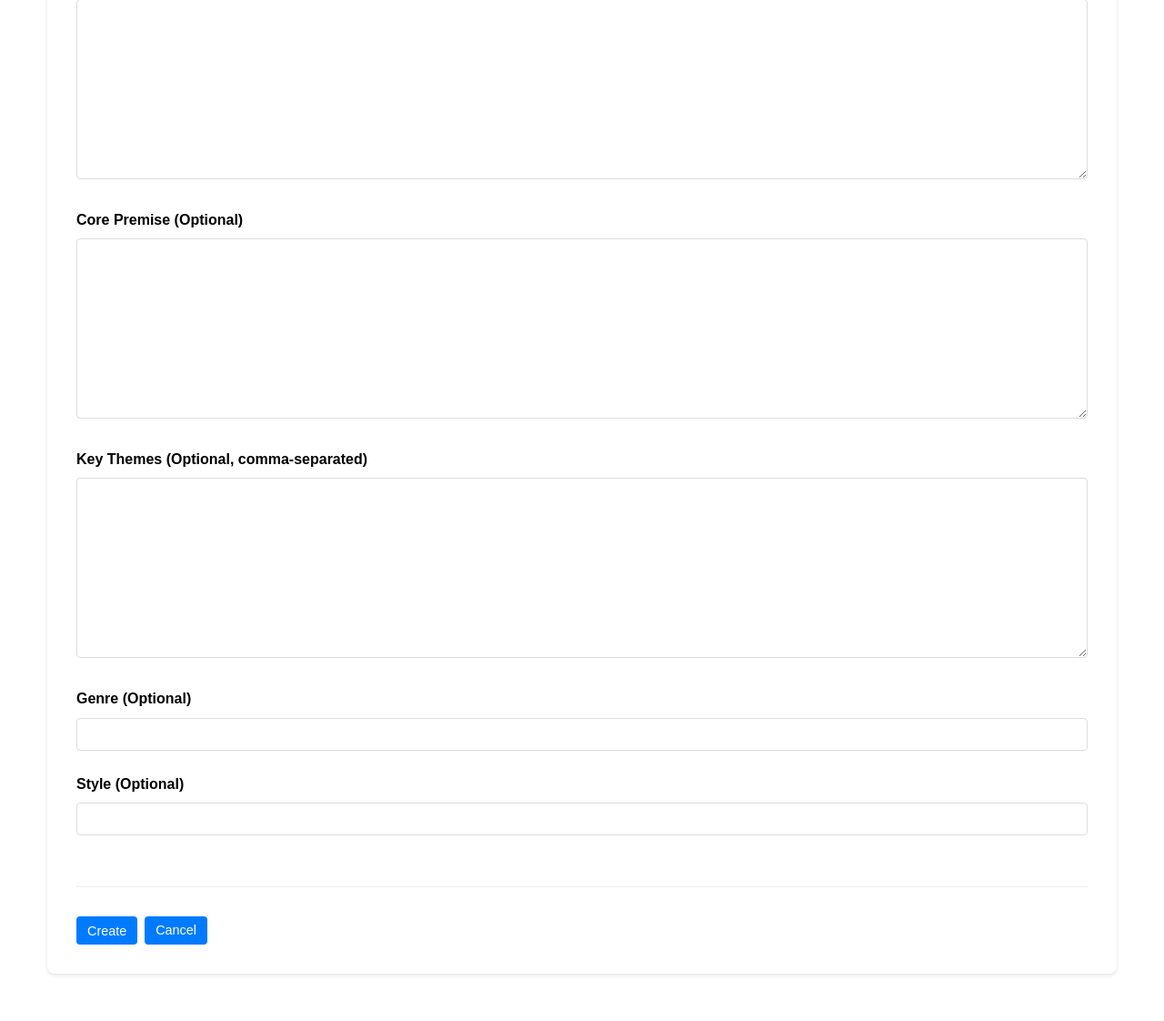
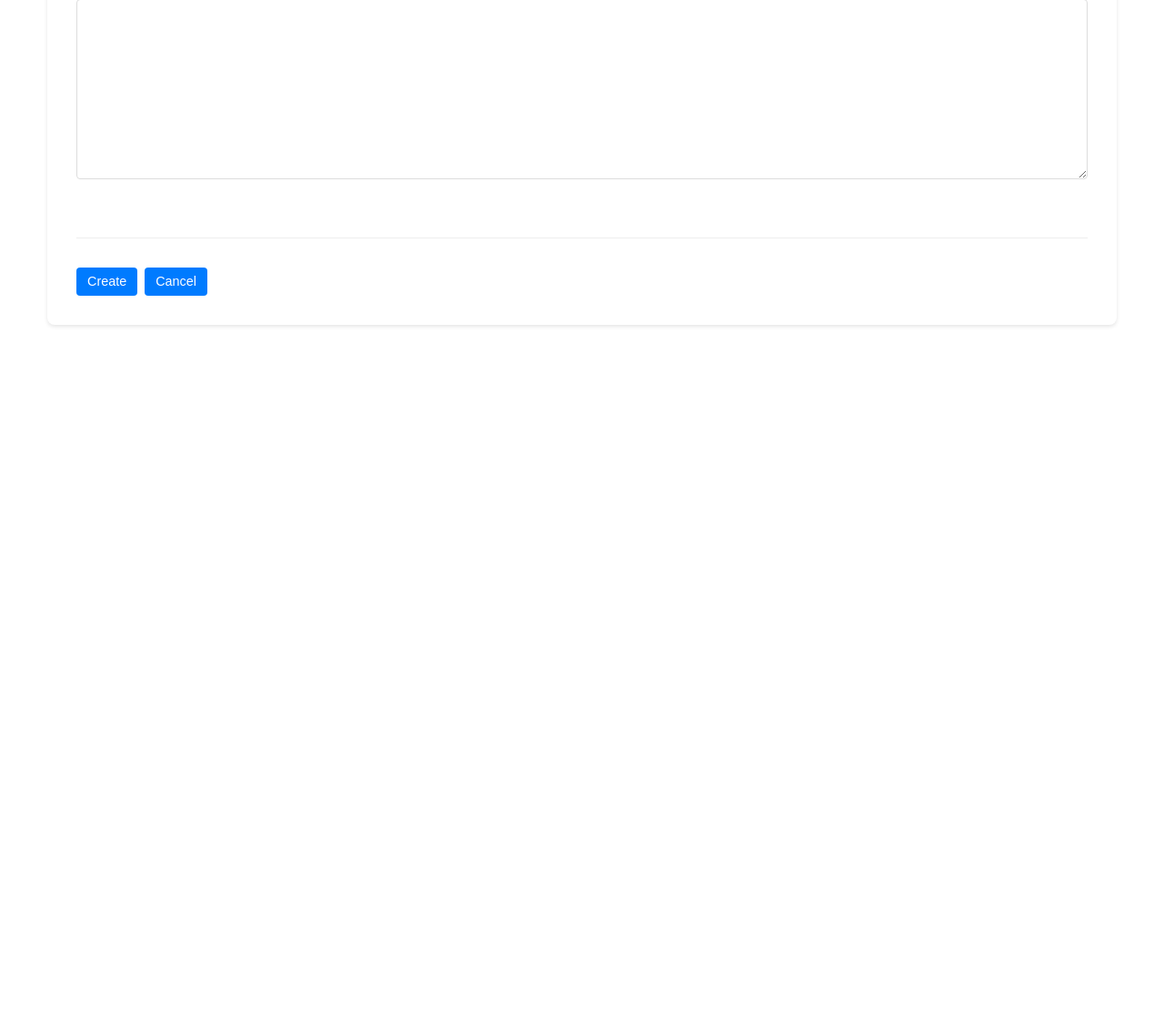
Before and after one commit to SudoMichel/writing, a Django app: page /projects/create/ in a window 1280 px wide. Shown: the part 361-1483 px from the top of the page at 91% size. After the commit the page ends 720 px from the top, so only its background shows below. Run offline with Django 5.2, Linux system fonts and the light colour scheme; the visitor is signed in with stand-in values (Sample User, id 1).

Commit message:
Refactor Project model and related forms/templates to simplify structure
- Removed optional fields for core premise, key themes, genre, and style from the Project model, streamlining project data management.
- Updated ProjectAdmin to reflect the changes in list display, filtering, and search fields.
- Modified ProjectForm to include only name and description fields for user input.
- Adjusted project form template to eliminate references to removed fields, enhancing user experience.

```diff
--- a/core/forms.py
+++ b/core/forms.py
@@ -4,7 +4,7 @@ from .models import Project, Character, Place, Organization, Chapter, PlotPoint,
 class ProjectForm(forms.ModelForm):
     class Meta:
         model = Project
-        fields = ['name', 'description', 'core_premise', 'key_themes', 'genre', 'style']
+        fields = ['name', 'description']
 
 class CharacterForm(forms.ModelForm):
     class Meta:
--- a/core/models.py
+++ b/core/models.py
@@ -11,10 +11,6 @@ class TimeStampedModel(models.Model):
 class Project(TimeStampedModel):
     name = models.CharField(max_length=200)
     description = models.TextField()
-    core_premise = models.TextField(blank=True, null=True)
-    key_themes = models.TextField(blank=True, null=True, help_text="Enter key themes, separated by commas")
-    genre = models.CharField(max_length=100, blank=True, null=True)
-    style = models.CharField(max_length=200, blank=True, null=True)
     user = models.ForeignKey(User, on_delete=models.CASCADE, related_name='projects')
 
     def __str__(self):
--- a/core/templates/core/project_form.html
+++ b/core/templates/core/project_form.html
@@ -17,27 +17,6 @@
             <div class="project-description">
                 {{ project.description|linebreaks }}
             </div>
-            {% if project.core_premise %}
-            <div class="project-core-premise">
-                <strong>Core Premise:</strong> {{ project.core_premise|linebreaks }}
-            </div>
-            {% endif %}
-            {% if project.key_themes %}
-            <div class="project-key-themes">
-                <strong>Key Themes:</strong> {{ project.key_themes|linebreaks }}
-            </div>
-            {% endif %}
-            {% if project.genre %}
-            <div class="project-genre">
-                <strong>Genre:</strong> {{ project.genre }}
-            </div>
-            {% endif %}
-            {% if project.style %}
-            <div class="project-style">
-                <strong>Style:</strong> {{ project.style }}
-            </div>
-            {% endif %}
-
             {% if custom_attributes %}
                 {% for attr in custom_attributes %}
                     {% with val=custom_attribute_values|get_item:attr.id %}
@@ -65,22 +44,6 @@
             <div class="form-group">
                 <label for="{{ form.description.id_for_label }}">Description</label>
                 {{ form.description }}
-            </div>
-            <div class="form-group">
-                <label for="{{ form.core_premise.id_for_label }}">Core Premise (Optional)</label>
-                {{ form.core_premise }}
-            </div>
-            <div class="form-group">
-                <label for="{{ form.key_themes.id_for_label }}">Key Themes (Optional, comma-separated)</label>
-                {{ form.key_themes }}
-            </div>
-            <div class="form-group">
-                <label for="{{ form.genre.id_for_label }}">Genre (Optional)</label>
-                {{ form.genre }}
-            </div>
-            <div class="form-group">
-                <label for="{{ form.style.id_for_label }}">Style (Optional)</label>
-                {{ form.style }}
             </div>
 
             {% if custom_attributes %}
```
Also changed, not shown: core/admin.py (+4 -8 lines), core/migrations/0022_remove_project_core_premise_remove_project_genre_and_more.py (added).
